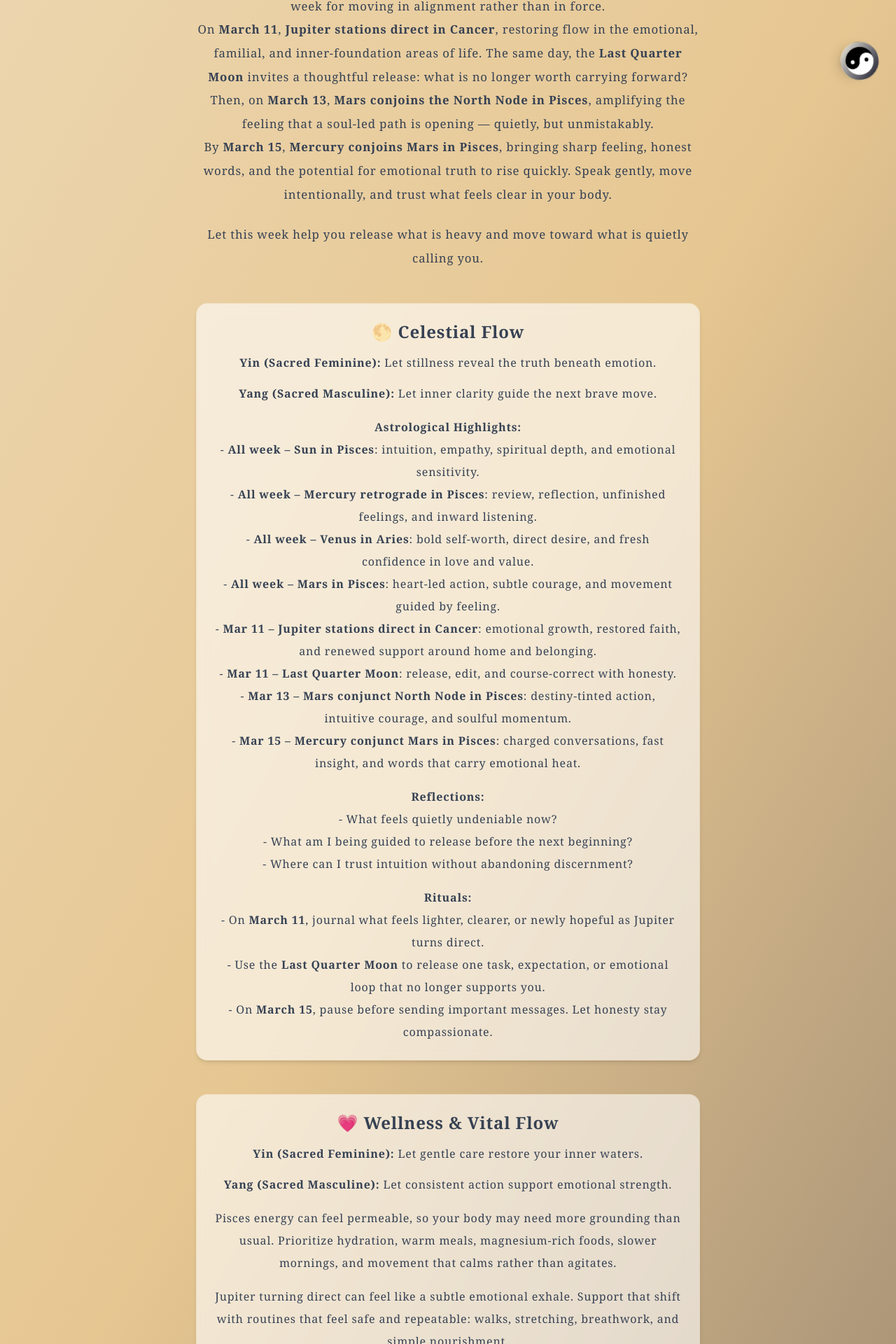
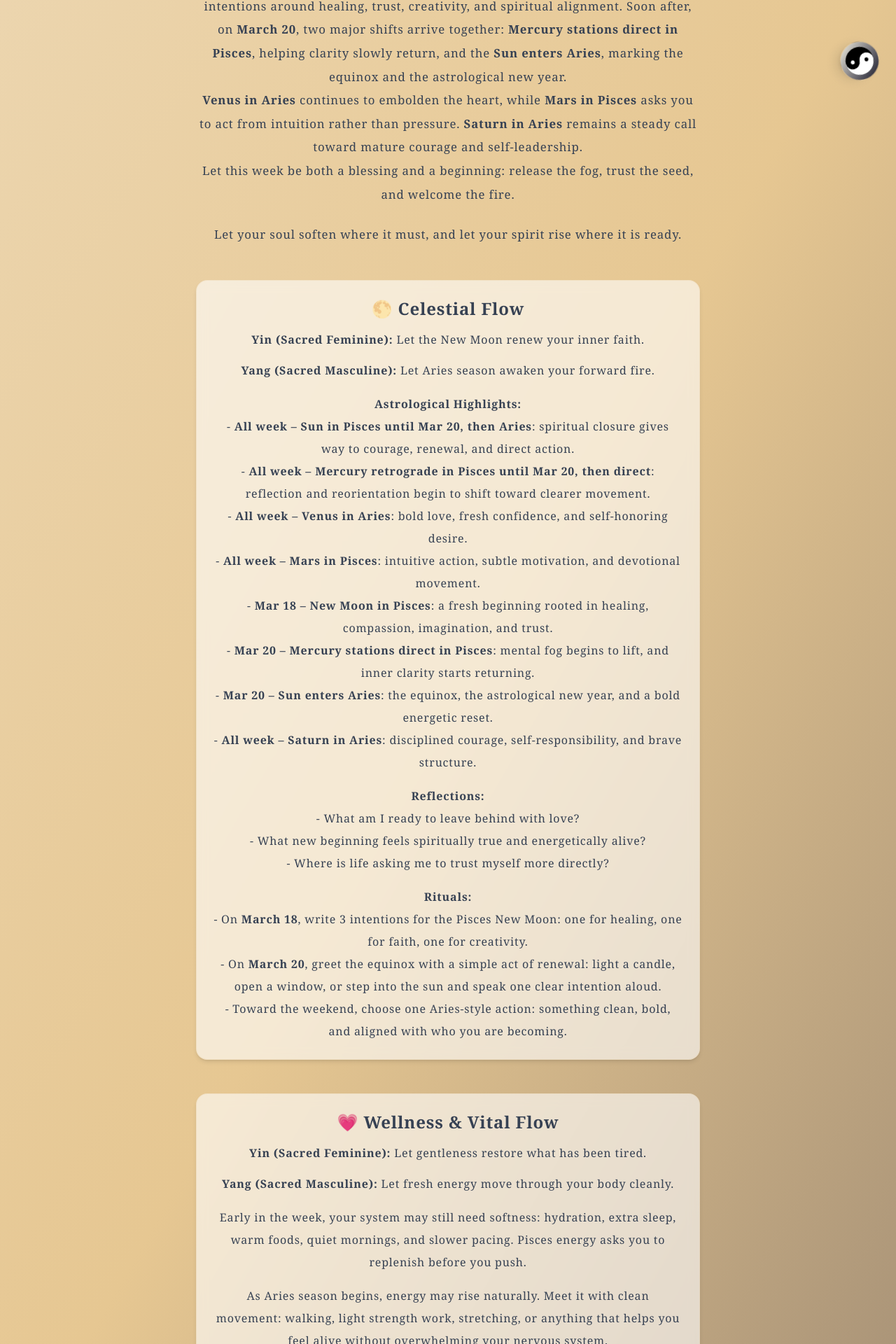
Before and after one commit to rajinipreethajohn/360-harmony-hub, a Next.js app: page /newsletter in a window 1280 px wide. Shown: the part 613-2533 px from the top of the page at 70% size. Built offline with nearby package versions, Linux system fonts and the light colour scheme.

Commit message:
'Mar16-22'

```diff
--- a/app/newsletter/page.tsx
+++ b/app/newsletter/page.tsx
@@ -24,7 +24,7 @@ export default function NewsletterPage() {
         </h1>
 
         <h2 className="text-2xl font-serif text-gray-800 mb-1">
-          March 09 – March 15, 2026
+          March 16 – March 22, 2026
         </h2>
 
         <p className="italic text-sm text-gray-600 tracking-wide my-6">
@@ -35,8 +35,8 @@ export default function NewsletterPage() {
         <p className="italic text-lg text-gray-700">
           Theme:{" "}
           <b>
-            Quiet Knowing and Brave Alignment — Pisces Devotion, Jupiter&apos;s
-            Forward Turn, and Clearer Inner Direction
+            Sacred Reset and Fiery Renewal — Pisces Closure, Aries Rising, and
+            the Courage to Begin Again
           </b>
         </p>
       </motion.div>
@@ -57,28 +57,27 @@ export default function NewsletterPage() {
       >
         <div className="text-center max-w-3xl mx-auto leading-loose text-[1.05rem] font-serif text-gray-700 tracking-wider">
           <p className="mb-6">
-            This week carries a quieter kind of power. The{" "}
-            <b>Sun remains in Pisces</b>, and both <b>Mercury retrograde</b> and{" "}
-            <b>Mars in Pisces</b> ask you to listen beneath the noise: beneath
-            urgency, beneath overthinking, beneath old emotional habits. This is
-            a week for moving in alignment rather than in force.
+            This week is a portal between endings and beginnings. The first half
+            is deeply Piscean: intuitive, emotional, reflective, and inward.
+            Then everything changes. On <b>March 18</b>, the{" "}
+            <b>New Moon in Pisces</b> offers a soulful reset — a moment to plant
+            intentions around healing, trust, creativity, and spiritual
+            alignment. Soon after, on <b>March 20</b>, two major shifts arrive
+            together: <b>Mercury stations direct in Pisces</b>, helping clarity
+            slowly return, and the <b>Sun enters Aries</b>, marking the equinox
+            and the astrological new year.
             <br />
-            On <b>March 11</b>, <b>Jupiter stations direct in Cancer</b>,
-            restoring flow in the emotional, familial, and inner-foundation
-            areas of life. The same day, the <b>Last Quarter Moon</b> invites a
-            thoughtful release: what is no longer worth carrying forward? Then,
-            on <b>March 13</b>, <b>Mars conjoins the North Node in Pisces</b>,
-            amplifying the feeling that a soul-led path is opening — quietly,
-            but unmistakably.
+            <b>Venus in Aries</b> continues to embolden the heart, while{" "}
+            <b>Mars in Pisces</b> asks you to act from intuition rather than
+            pressure. <b>Saturn in Aries</b> remains a steady call toward mature
+            courage and self-leadership.
             <br />
-            By <b>March 15</b>, <b>Mercury conjoins Mars in Pisces</b>, bringing
-            sharp feeling, honest words, and the potential for emotional truth
-            to rise quickly. Speak gently, move intentionally, and trust what
-            feels clear in your body.
+            Let this week be both a blessing and a beginning: release the fog,
+            trust the seed, and welcome the fire.
           </p>
           <p>
-            Let this week help you release what is heavy and move toward what is
-            quietly calling you.
+            Let your soul soften where it must, and let your spirit rise where
+            it is ready.
           </p>
         </div>
       </motion.div>
@@ -87,161 +86,165 @@ export default function NewsletterPage() {
       {[
         {
           title: "🌕 Celestial Flow",
-          yin: "Let stillness reveal the truth beneath emotion.",
-          yang: "Let inner clarity guide the next brave move.",
+          yin: "Let the New Moon renew your inner faith.",
+          yang: "Let Aries season awaken your forward fire.",
           content: (
             <>
               <p className="mt-4">
                 <b>Astrological Highlights:</b>
-                <br />- <b>All week – Sun in Pisces</b>: intuition, empathy,
-                spiritual depth, and emotional sensitivity.
-                <br />- <b>All week – Mercury retrograde in Pisces</b>: review,
-                reflection, unfinished feelings, and inward listening.
-                <br />- <b>All week – Venus in Aries</b>: bold self-worth,
-                direct desire, and fresh confidence in love and value.
-                <br />- <b>All week – Mars in Pisces</b>: heart-led action,
-                subtle courage, and movement guided by feeling.
-                <br />- <b>Mar 11 – Jupiter stations direct in Cancer</b>:
-                emotional growth, restored faith, and renewed support around
-                home and belonging.
-                <br />- <b>Mar 11 – Last Quarter Moon</b>: release, edit, and
-                course-correct with honesty.
-                <br />- <b>Mar 13 – Mars conjunct North Node in Pisces</b>:
-                destiny-tinted action, intuitive courage, and soulful momentum.
-                <br />- <b>Mar 15 – Mercury conjunct Mars in Pisces</b>: charged
-                conversations, fast insight, and words that carry emotional
-                heat.
+                <br />- <b>All week – Sun in Pisces until Mar 20, then Aries</b>
+                : spiritual closure gives way to courage, renewal, and direct
+                action.
+                <br />-{" "}
+                <b>
+                  All week – Mercury retrograde in Pisces until Mar 20, then
+                  direct
+                </b>
+                : reflection and reorientation begin to shift toward clearer
+                movement.
+                <br />- <b>All week – Venus in Aries</b>: bold love, fresh
+                confidence, and self-honoring desire.
+                <br />- <b>All week – Mars in Pisces</b>: intuitive action,
+                subtle motivation, and devotional movement.
+                <br />- <b>Mar 18 – New Moon in Pisces</b>: a fresh beginning
+                rooted in healing, compassion, imagination, and trust.
+                <br />- <b>Mar 20 – Mercury stations direct in Pisces</b>:
+                mental fog begins to lift, and inner clarity starts returning.
+                <br />- <b>Mar 20 – Sun enters Aries</b>: the equinox, the
+                astrological new year, and a bold energetic reset.
+                <br />- <b>All week – Saturn in Aries</b>: disciplined courage,
+                self-responsibility, and brave structure.
               </p>
               <p className="mt-4">
                 <b>Reflections:</b>
                 <br />
-                - What feels quietly undeniable now?
+                - What am I ready to leave behind with love?
                 <br />
-                - What am I being guided to release before the next beginning?
-                <br />- Where can I trust intuition without abandoning
-                discernment?
+                - What new beginning feels spiritually true and energetically
+                alive?
+                <br />- Where is life asking me to trust myself more directly?
               </p>
               <p className="mt-4">
                 <b>Rituals:</b>
-                <br />- On <b>March 11</b>, journal what feels lighter, clearer,
-                or newly hopeful as Jupiter turns direct.
-                <br />- Use the <b>Last Quarter Moon</b> to release one task,
-                expectation, or emotional loop that no longer supports you.
-                <br />- On <b>March 15</b>, pause before sending important
-                messages. Let honesty stay compassionate.
+                <br />- On <b>March 18</b>, write 3 intentions for the Pisces
+                New Moon: one for healing, one for faith, one for creativity.
+                <br />- On <b>March 20</b>, greet the equinox with a simple act
+                of renewal: light a candle, open a window, or step into the sun
+                and speak one clear intention aloud.
+                <br />- Toward the weekend, choose one Aries-style action:
+                something clean, bold, and aligned with who you are becoming.
               </p>
             </>
           ),
         },
         {
           title: "💗 Wellness & Vital Flow",
-          yin: "Let gentle care restore your inner waters.",
-          yang: "Let consistent action support emotional strength.",
+          yin: "Let gentleness restore what has been tired.",
+          yang: "Let fresh energy move through your body cleanly.",
           content: (
             <>
               <p className="mt-4">
-                Pisces energy can feel permeable, so your body may need more
-                grounding than usual. Prioritize hydration, warm meals,
-                magnesium-rich foods, slower mornings, and movement that calms
-                rather than agitates.
+                Early in the week, your system may still need softness:
+                hydration, extra sleep, warm foods, quiet mornings, and slower
+                pacing. Pisces energy asks you to replenish before you push.
               </p>
               <p className="mt-4">
-                Jupiter turning direct can feel like a subtle emotional exhale.
-                Support that shift with routines that feel safe and repeatable:
-                walks, stretching, breathwork, and simple nourishment.
+                As Aries season begins, energy may rise naturally. Meet it with
+                clean movement: walking, light strength work, stretching, or
+                anything that helps you feel alive without overwhelming your
+                nervous system.
               </p>
             </>
           ),
         },
         {
           title: "🌿 Rest & Renewal",
-          yin: "Let silence become medicine.",
-          yang: "Let rest sharpen your discernment.",
+          yin: "Let rest close the old cycle with grace.",
+          yang: "Let stillness prepare your next beginning.",
           content: (
             <>
               <p className="mt-4">
-                This is a strong week for quiet restoration. With Mercury
-                retrograde and Mars in Pisces, your system may pick up more than
-                usual. Protect your peace from excess input.
+                The days leading up to the New Moon are ideal for quiet release.
+                Make space for silence, music, journaling, or simply doing less.
               </p>
               <p className="mt-4">
-                Before sleep, ask: &quot;What truth is emerging when I stop
-                forcing answers?&quot; Let your dreams and body sensations speak
-                in their own language.
+                Before sleep, ask: &quot;What am I ready to stop carrying into
+                the next season of my life?&quot; Let the answer come softly.
               </p>
             </>
           ),
         },
         {
           title: "✨ Abundance in Alignment",
-          yin: "Receive support that feels nourishing and real.",
-          yang: "Act on what aligns, not on what merely pressures.",
+          yin: "Receive what feels spiritually nourishing.",
+          yang: "Act on what feels clear and self-respecting.",
           content: (
             <>
               <p className="mt-4">
-                Jupiter direct brings movement to what may have felt delayed,
-                especially around emotional security, home, belonging, and inner
-                trust. Notice where life starts breathing again.
+                The Pisces New Moon is fertile for intuitive ideas around work,
+                money, and purpose — but not all ideas need immediate action.
+                Let them breathe first.
               </p>
               <p className="mt-4">
-                Venus in Aries reminds you that self-worth shapes abundance.
-                Make one decision this week that reflects your standards, not
-                your fear.
+                Once Mercury turns direct and the Sun enters Aries, choose one
+                straightforward step. Abundance responds well this week to
+                clarity, self-trust, and clean decisions.
               </p>
             </>
           ),
         },
         {
           title: "🧘 Stillness & Power",
-          yin: "Let softness become your compass.",
-          yang: "Let brave clarity move through you cleanly.",
+          yin: "Let surrender make you wiser.",
+          yang: "Let courage make you simpler.",
           content: (
             <>
               <p className="mt-4">
-                Visualize standing at the shoreline just before sunrise. The
-                tide moves in and out without strain. Your truth can do the
-                same. It can arrive gently and still be powerful.
+                Visualize a candle being lit at dawn. First there is silence,
+                then a spark, then steady flame. That is your rhythm this week:
+                stillness, ignition, movement.
               </p>
               <p className="mt-4">
-                <b>Affirm:</b> I trust what is quietly becoming clear.
+                <b>Affirm:</b> I release with trust, and I begin with courage.
                 <br />
-                <b>Prompt:</b> What would change if I let alignment matter more
-                than urgency this week?
+                <b>Prompt:</b> What am I ready to begin now that feels both
+                brave and true?
               </p>
             </>
           ),
         },
         {
           title: "🌟 Sacred Affirmation",
-          yin: "Let trust soften your resistance.",
-          yang: "Let courage follow what feels true.",
+          yin: "Let trust soften the unknown.",
+          yang: "Let renewal strengthen your path.",
           content: (
             <>
               <p className="mt-4 italic">
-                "I release what is no longer mine to carry, and I move with
-                quiet courage toward what is meant for me."
+                "I welcome a new beginning with an open heart, a clear spirit,
+                and courageous trust."
               </p>
               <p className="mt-4">
-                Repeat this affirmation when you feel pulled between emotion and
-                clarity. It returns you to trust.
+                Repeat this affirmation as the week shifts from Pisces to Aries.
+                It helps bridge softness and strength.
               </p>
             </>
           ),
         },
         {
           title: "🔮 A Final Whisper",
-          yin: "Let the heart speak in subtler ways.",
-          yang: "Let your next step come from clean inner knowing.",
+          yin: "Let the old cycle end with tenderness.",
+          yang: "Let the new cycle begin with fire.",
           content: (
             <>
               <p className="mt-4 italic">
-                "This week, I listen more deeply, release more gently, and trust
-                what is quietly guiding me forward."
+                "This week, I release what is complete, and I step into what is
+                ready to live through me."
               </p>
               <p className="mt-4">
-                Pisces asks for surrender, but not passivity. Jupiter direct
-                restores faith. Mars and Mercury remind you that words and
-                choices carry energy. Let this week be softer — and truer.
+                Pisces blesses the ending. Aries blesses the beginning. Mercury
+                reminds you that clarity returns in its own time. Let this week
+                be sacred not because it is perfect, but because it is honest,
+                alive, and full of new possibility.
               </p>
             </>
           ),
```
